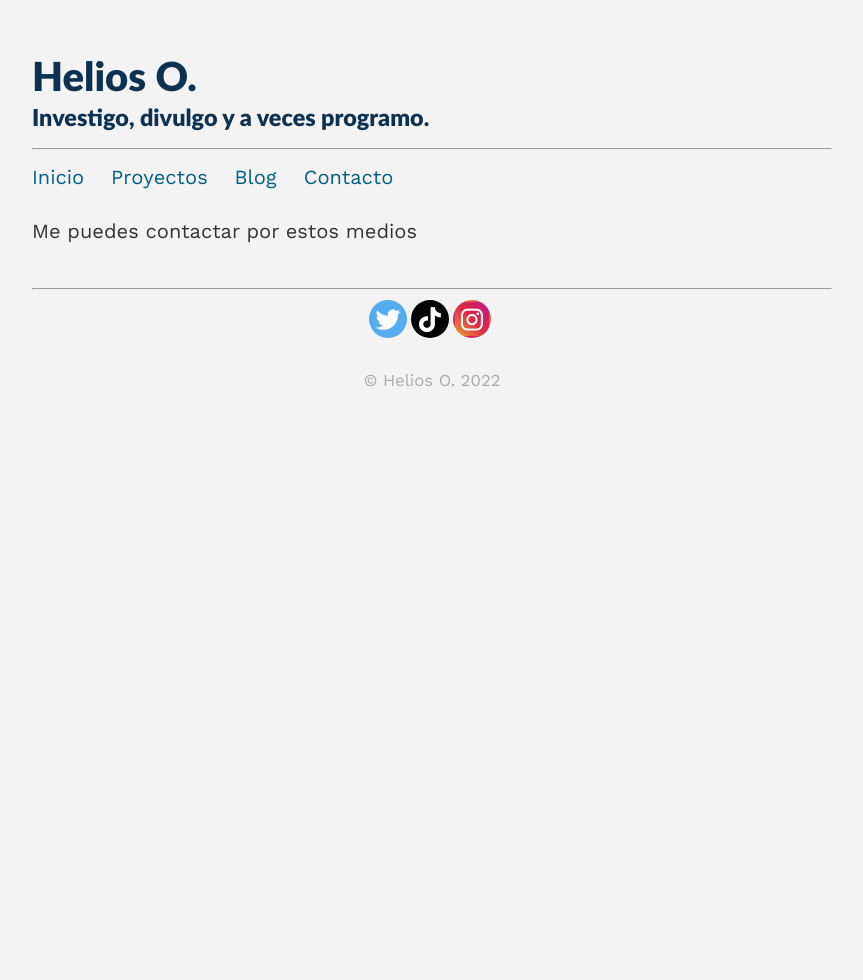
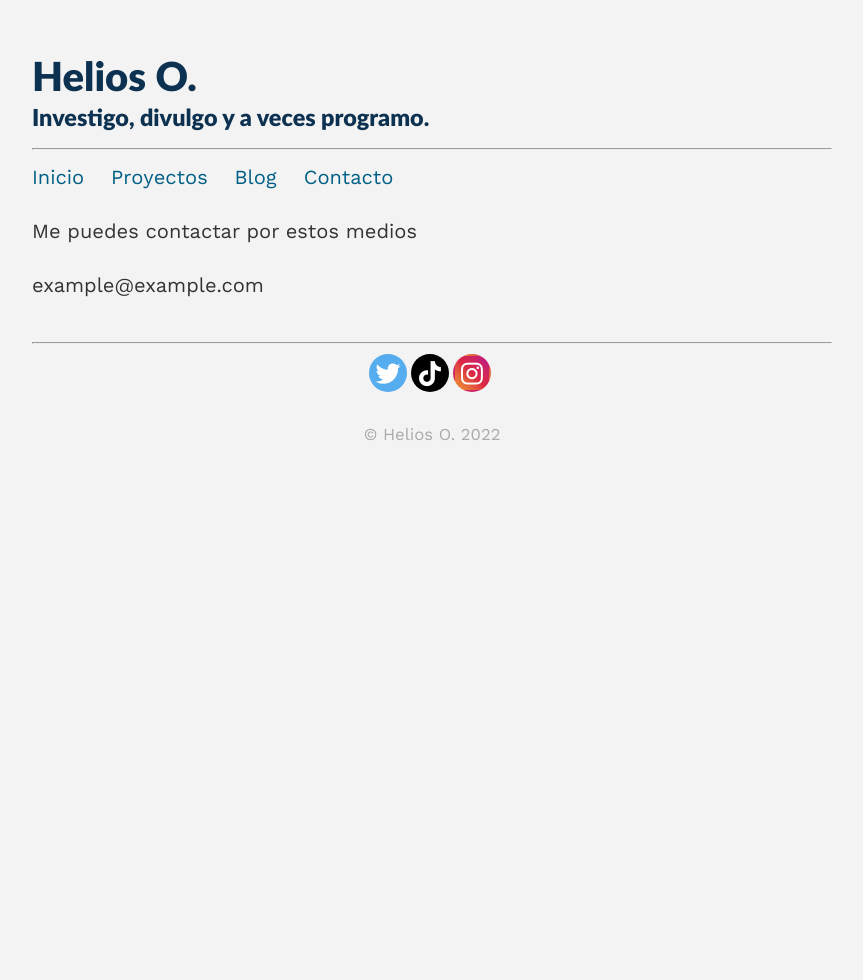
Before and after one commit to Heliouz/Heliouz.github.io, a Jekyll site: the page built from _pages/contacto.md, in a window 1280 px wide. Shown: the whole page, without its empty margins (208-1071 px from the left). Built offline with Jekyll 4.4.1, drawn with Linux system fonts in a browser that asks for light colours.

Commit message:
Update contacto.md

```diff
--- a/_pages/contacto.md
+++ b/_pages/contacto.md
@@ -6,3 +6,5 @@ published: true
 ---
 
 Me puedes contactar por estos medios
+
+{{ 'example@example.com' | encode_email }}
```
